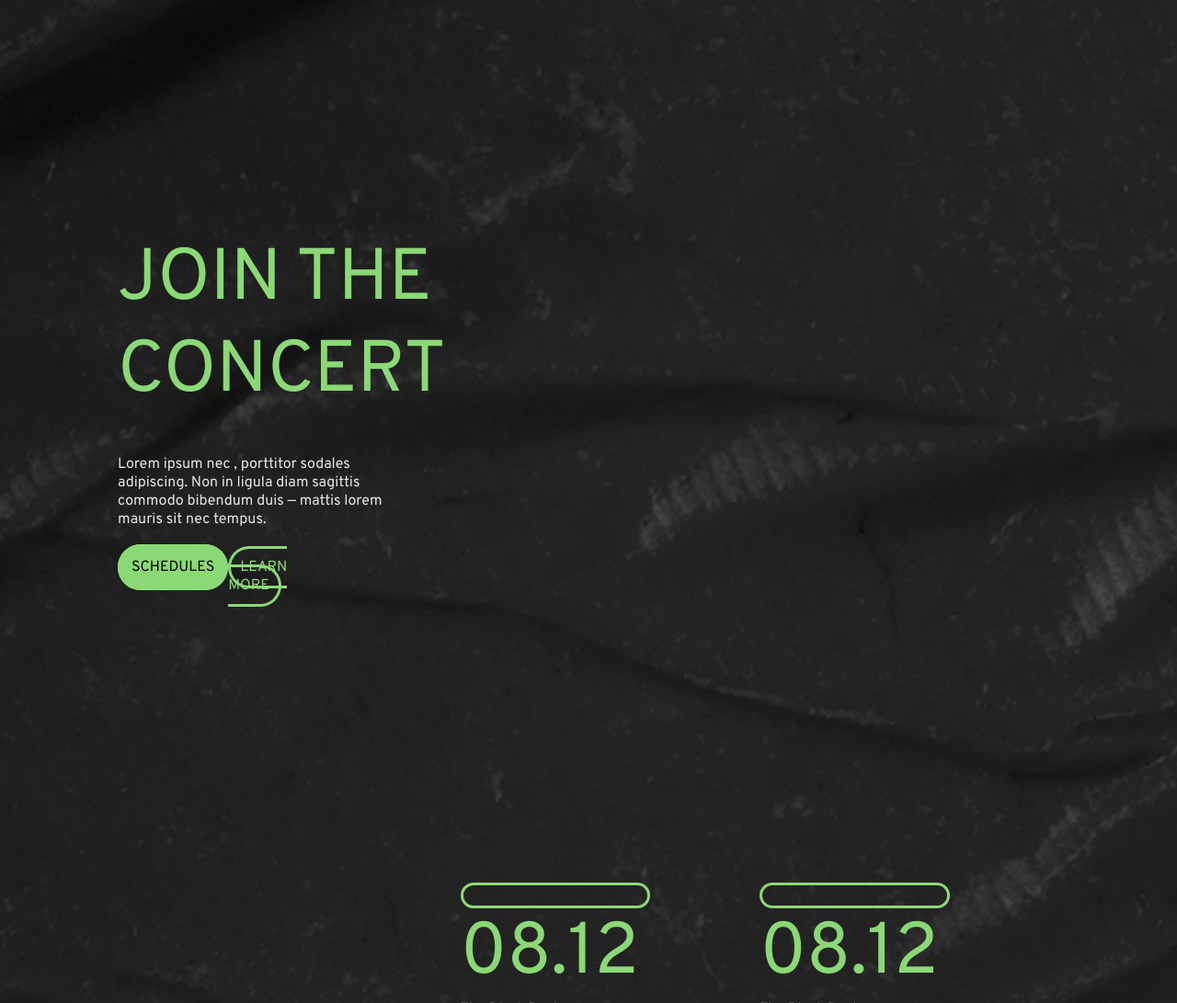
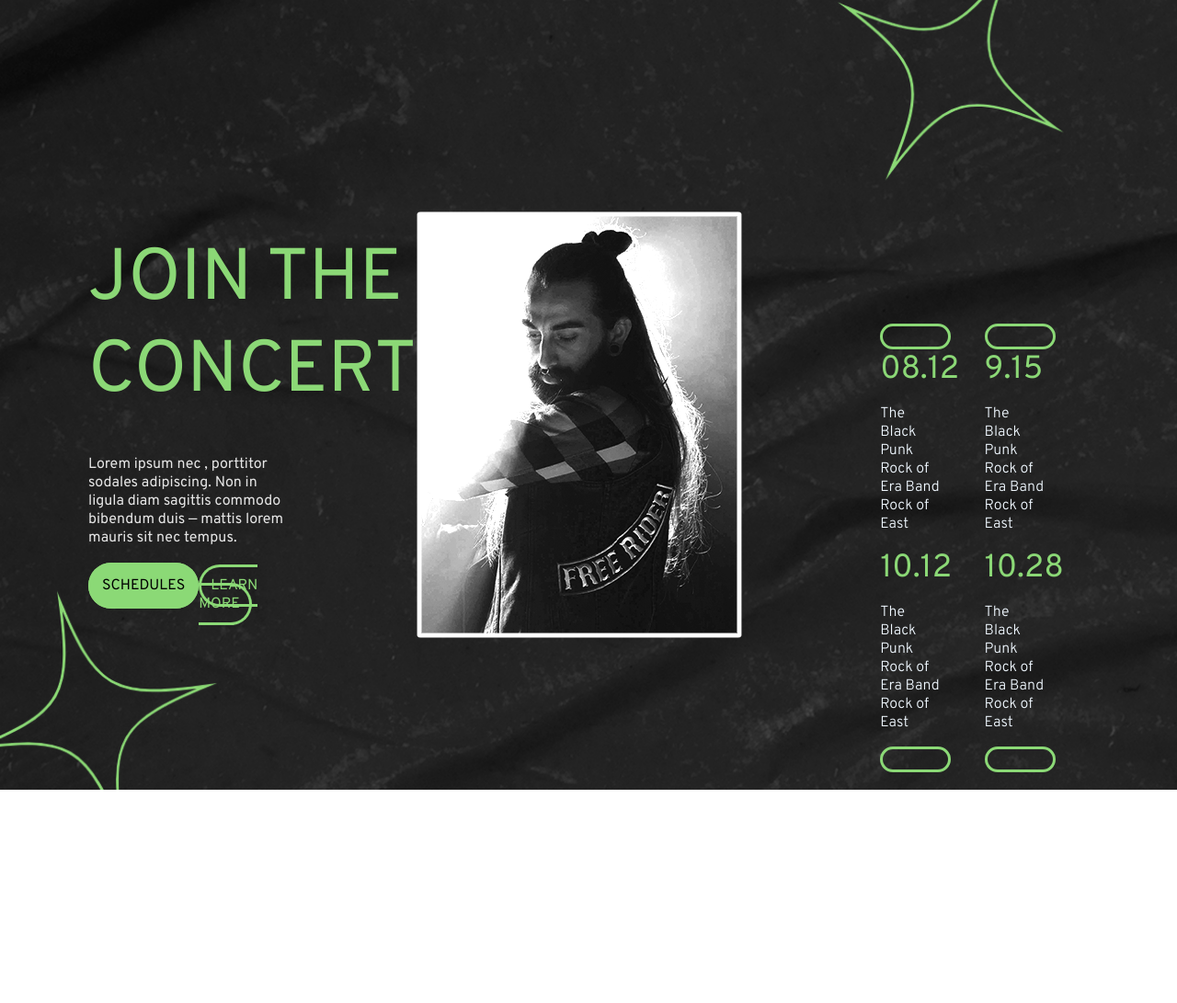
Before and after one commit to skachpro/concept, a plain HTML site: page index.html in a window 1280 px wide. Shown: the top 1091 px of the page at 92% size. After the commit the page ends 859 px from the top, so only its background shows below. Drawn offline with Linux system fonts and the light colour scheme.

Commit message:
maybe finish header

```diff
--- a/css/style.css
+++ b/css/style.css
@@ -6,23 +6,27 @@ html{
     font-family: 'Overpass', sans-serif;
 }
 .header{
-    background-image: url(../img/header_background.png);
+    background-image: url(../img/background_head.png);
     background-size: cover;
     width: 100%;
 }
+.base-info img{
+text-align: center;
+}
 .wrapper{
     margin: 0 auto;
-    width: 80%;
+    width: 85%;
 }
 .button{
     padding-bottom: 35px;
+    margin: 0;
 }
 .base-info p{
     margin: 0px;
-    width: 30%;
+    width: 60%;
     color: #e5e5e5;
-    text-align: left;
     padding: 40px 0px 32px;
+
 }
 .base-info h1{
     padding-top: 255px;
@@ -34,11 +38,21 @@ html{
     color: #8bd876;
     font-weight: 400;
 }
+.all_header_elem{
+    display: flex;
+    justify-content: space-between;
+}
 .button{
     display: flex;
     justify-content: space-between;
-    width: 22%;
-    padding: 0px 0px 313px;
+    width:60%;
+
+}
+.first h2{
+    font-size: 35px;
+}
+ .second h2{
+    font-size: 35px;
 }
 .left-button a{
     border-radius: 28px;
@@ -68,19 +82,30 @@ html{
     display: flex;
     justify-content: space-between;
     justify-content: end;
+    padding: 352px 0px 0px 0px;
     width: 60%;
 }
-.base-rosp{
-    display: flex;
-    justify-content: end;
-    width: 100%;
+.img{
+    padding-right: 150px;
+    margin-top: 230px;
+    height: 15%;
 
 }
+img{
+    padding-bottom: 165px;
+}
 .text{
-    width: 40%;
+    width: 60%;
     color: aliceblue;
     font-weight: 300;
+    padding: 16px 0px;
 }
 .second, .first h2{
     font-weight: 400;
 }
+.tour{
+    background-image: url(../img/second.png);
+}
+.tour_vstup h2{
+    color: #000000;
+}
--- a/index.html
+++ b/index.html
@@ -1,5 +1,6 @@
 <!DOCTYPE html>
 <html lang="en">
+
 <head>
     <meta charset="UTF-8">
     <meta http-equiv="X-UA-Compatible" content="IE=edge">
@@ -10,20 +11,22 @@
     <link rel="preconnect" href="https://fonts.gstatic.com" crossorigin>
     <link href="https://fonts.googleapis.com/css2?family=Overpass:wght@300;400&display=swap" rel="stylesheet">
 </head>
+
 <body>
-
     <div class="header">
         <div class="wrapper">
-
+            <div class="all_header_elem">
                 <div class="base-info">
                     <h1>JOIN THE</h1>
                     <h2>CONCERT</h2>
-                <p>Lorem ipsum nec , porttitor sodales adipiscing. Non in ligula diam sagittis commodo bibendum duis — mattis lorem mauris sit nec tempus.</p>
+                    <p>Lorem ipsum nec , porttitor sodales adipiscing. Non in ligula diam sagittis commodo bibendum duis
+                        — mattis lorem mauris sit nec tempus.</p>
                     <div class="button">
                         <div class="left-button"><a>SCHEDULES</a></div>
                         <div class="right-button"><a>LEARN MORE</a></div>
                     </div>
                 </div>
+                <img src="img/central_photo.png" alt="" class="img">
                 <div class="base-rosp">
                     <div class="first">
                         <p class="circle">&nbsp;</p>
@@ -39,7 +42,7 @@
                     </div>
                     <div class="second">
                         <p class="circle">&nbsp;</p>
-                    <h2>08.12</h2>
+                        <h2>9.15</h2>
                         <p class="text">The Black Punk
                             Rock of Era Band
                             Rock of East</p>
@@ -52,5 +55,6 @@
                 </div>
             </div>
         </div>
+    </div>
 </body>
 </html>
```
Also changed, not shown: img/background_head.png (added), img/second.png (added). Lines whose indentation alone changed are shown as unchanged.
